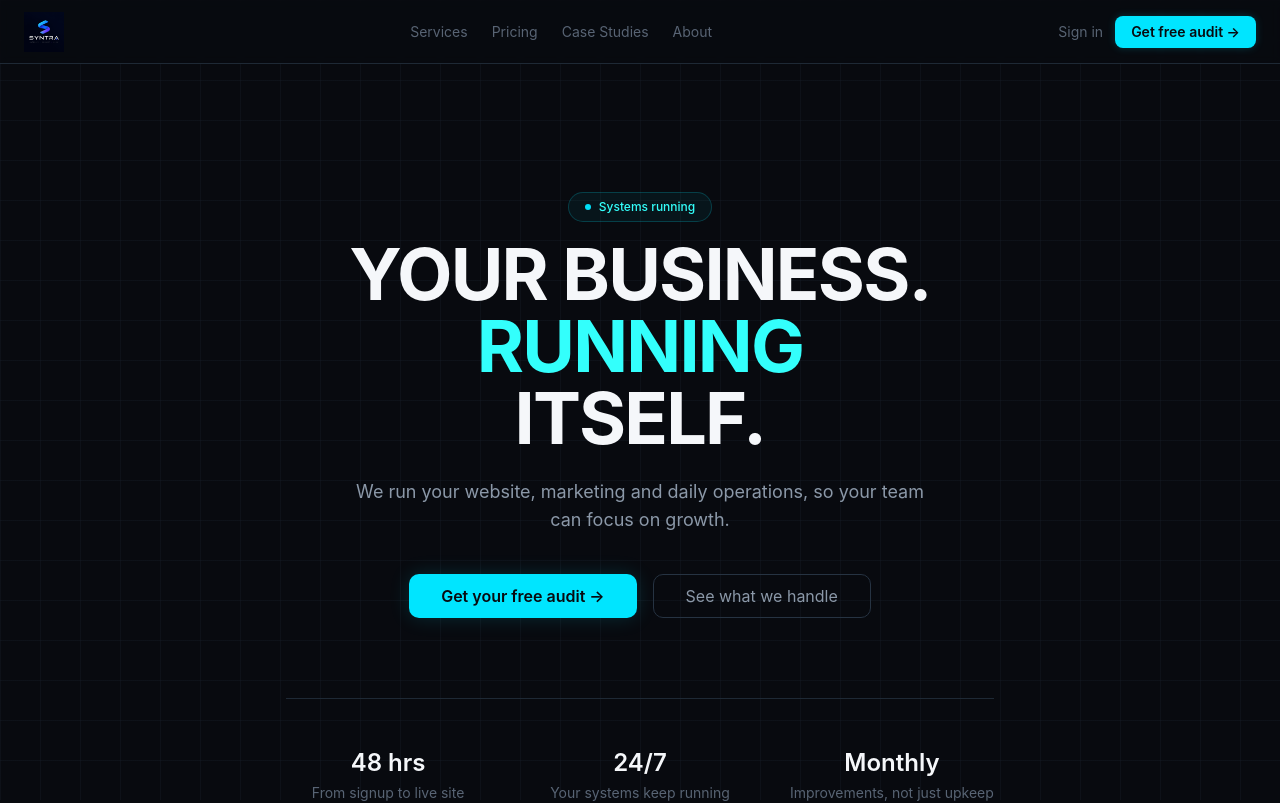
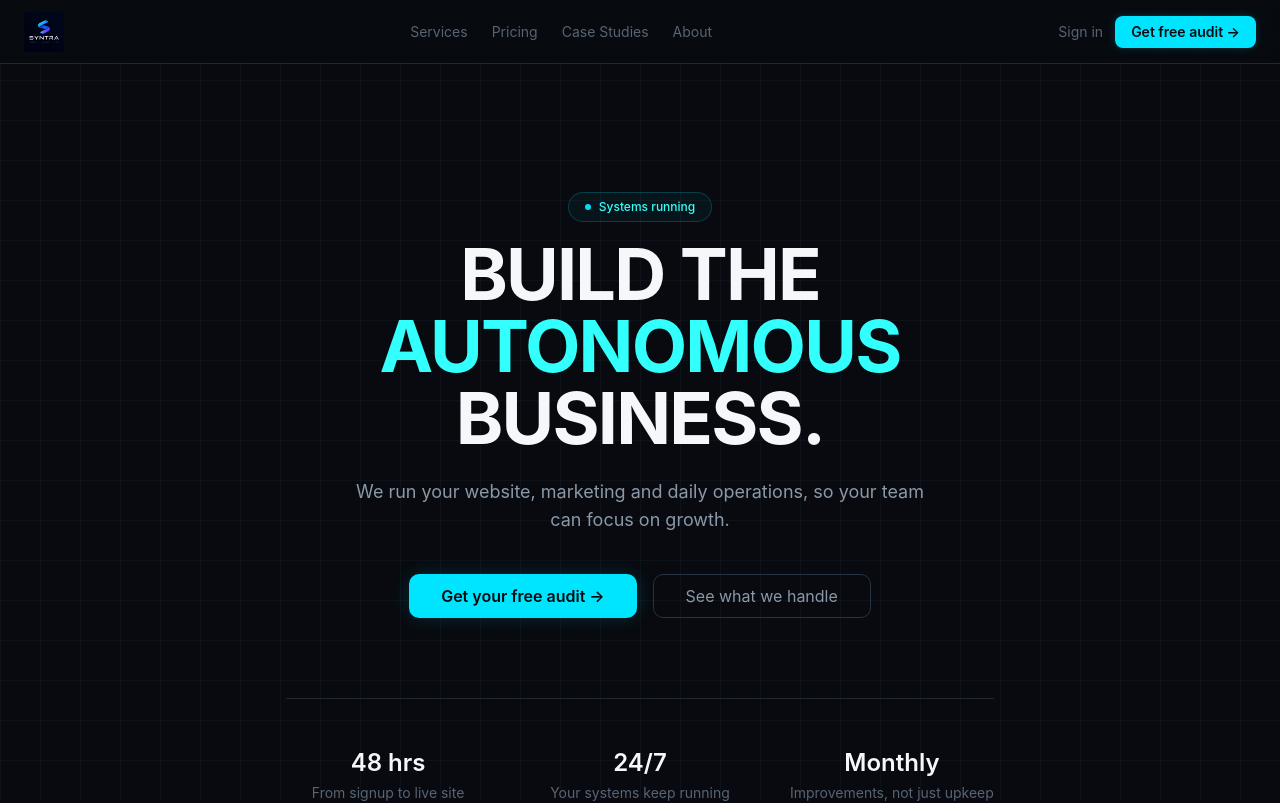
Before and after one commit to collins987/syntra, a Next.js app in the folder apps/web/: page / in a window 1280 px wide. Shown: the top 803 px of the page. Built offline with nearby package versions, Linux system fonts and the light colour scheme.

Commit message:
hero headline fix

```diff
--- a/apps/web/src/app/(marketing)/page.tsx
+++ b/apps/web/src/app/(marketing)/page.tsx
@@ -57,11 +57,11 @@ export default function HomePage() {
         </div>
 
         <h1 className="max-w-4xl text-5xl font-bold leading-tight tracking-tight text-text-primary md:text-7xl">
-          YOUR BUSINESS.
+          BUILD THE
           <br />
-          <span className="text-cyan-400">RUNNING</span>
+          <span className="text-cyan-400">AUTONOMOUS</span>
           <br />
-          ITSELF.
+          BUSINESS.
         </h1>
 
         <p className="mt-6 max-w-xl text-lg text-text-secondary">
```
